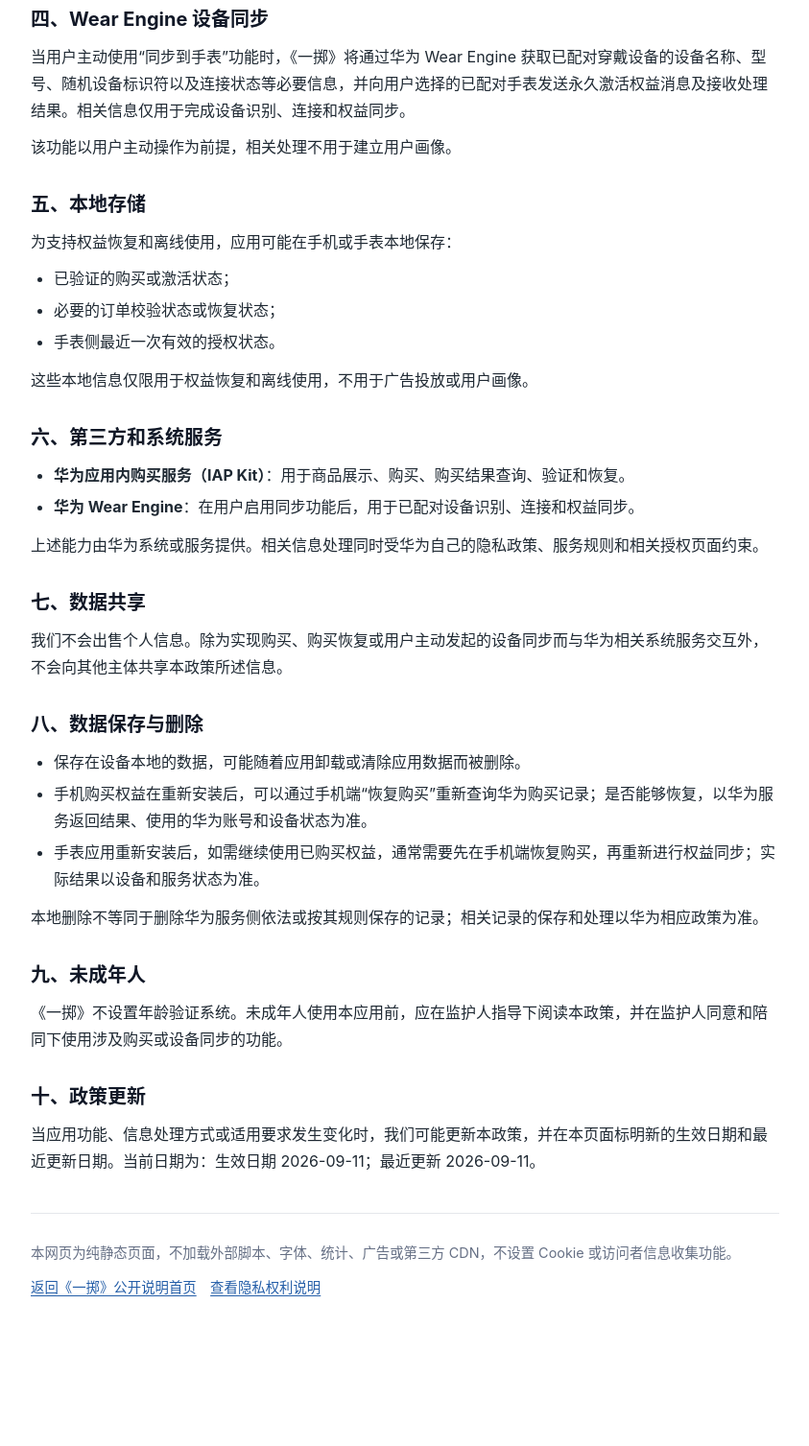
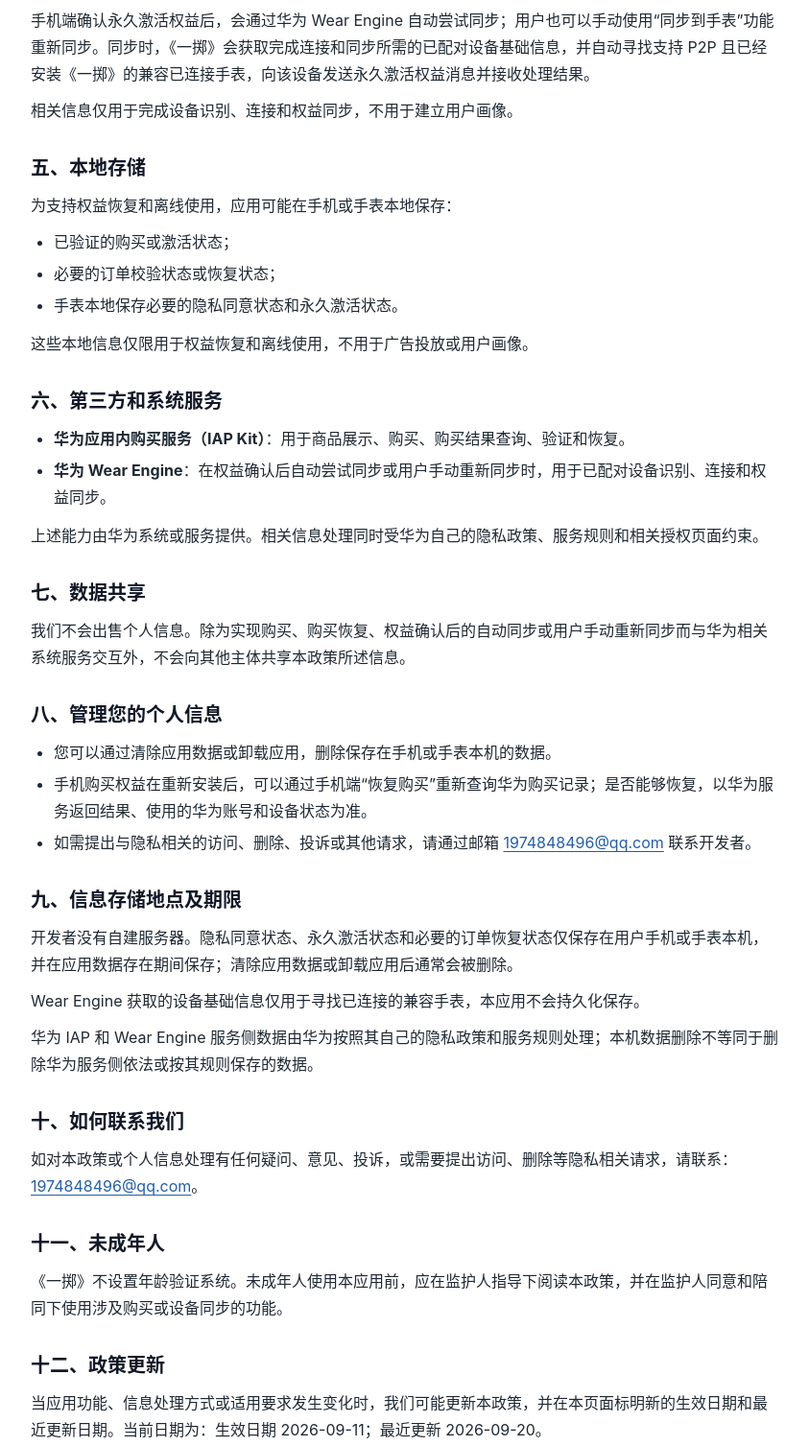
Before and after one commit to cnwjz/yizhi-pages, a plain HTML site: page privacy-policy.html in a window 1280 px wide. Shown: the part 846-2353 px from the top of the page at 96% size, without its empty margins (218-1061 px from the left). Before the commit the page ends 2266 px from the top, so only its background shows below. Drawn offline with Linux system fonts and the light colour scheme.

Commit message:
update privacy policy for release review

```diff
--- a/privacy-policy.html
+++ b/privacy-policy.html
@@ -85,12 +85,11 @@
 <body>
   <main>
     <h1>《一掷》隐私政策</h1>
-    <p class="meta">生效日期：2026-09-11　最近更新：2026-09-11</p>
+    <p class="meta">生效日期：2026-09-11　最近更新：2026-09-20</p>
 
     <section aria-labelledby="basic-info">
       <h2 id="basic-info">一、基本信息</h2>
       <p>《一掷》包含手机端和手表端，由王景震开发。</p>
-      <p>联系邮箱：<a href="mailto:1974848496@qq.com">1974848496@qq.com</a></p>
       <p>本政策用于说明《一掷》在提供投掷、购买、权益恢复和设备同步相关功能时，可能处理的信息、使用目的以及用户可以行使的权利。</p>
     </section>
 
@@ -114,8 +113,8 @@
 
     <section aria-labelledby="wear-engine">
       <h2 id="wear-engine">四、Wear Engine 设备同步</h2>
-      <p>当用户主动使用“同步到手表”功能时，《一掷》将通过华为 Wear Engine 获取已配对穿戴设备的设备名称、型号、随机设备标识符以及连接状态等必要信息，并向用户选择的已配对手表发送永久激活权益消息及接收处理结果。相关信息仅用于完成设备识别、连接和权益同步。</p>
-      <p>该功能以用户主动操作为前提，相关处理不用于建立用户画像。</p>
+      <p>手机端确认永久激活权益后，会通过华为 Wear Engine 自动尝试同步；用户也可以手动使用“同步到手表”功能重新同步。同步时，《一掷》会获取完成连接和同步所需的已配对设备基础信息，并自动寻找支持 P2P 且已经安装《一掷》的兼容已连接手表，向该设备发送永久激活权益消息并接收处理结果。</p>
+      <p>相关信息仅用于完成设备识别、连接和权益同步，不用于建立用户画像。</p>
     </section>
 
     <section aria-labelledby="local-storage">
@@ -124,7 +123,7 @@
       <ul>
         <li>已验证的购买或激活状态；</li>
         <li>必要的订单校验状态或恢复状态；</li>
-        <li>手表侧最近一次有效的授权状态。</li>
+        <li>手表本地保存必要的隐私同意状态和永久激活状态。</li>
       </ul>
       <p>这些本地信息仅限用于权益恢复和离线使用，不用于广告投放或用户画像。</p>
     </section>
@@ -133,34 +132,45 @@
       <h2 id="third-party">六、第三方和系统服务</h2>
       <ul>
         <li><strong>华为应用内购买服务（IAP Kit）</strong>：用于商品展示、购买、购买结果查询、验证和恢复。</li>
-        <li><strong>华为 Wear Engine</strong>：在用户启用同步功能后，用于已配对设备识别、连接和权益同步。</li>
+        <li><strong>华为 Wear Engine</strong>：在权益确认后自动尝试同步或用户手动重新同步时，用于已配对设备识别、连接和权益同步。</li>
       </ul>
       <p>上述能力由华为系统或服务提供。相关信息处理同时受华为自己的隐私政策、服务规则和相关授权页面约束。</p>
     </section>
 
     <section aria-labelledby="sharing">
       <h2 id="sharing">七、数据共享</h2>
-      <p>我们不会出售个人信息。除为实现购买、购买恢复或用户主动发起的设备同步而与华为相关系统服务交互外，不会向其他主体共享本政策所述信息。</p>
+      <p>我们不会出售个人信息。除为实现购买、购买恢复、权益确认后的自动同步或用户手动重新同步而与华为相关系统服务交互外，不会向其他主体共享本政策所述信息。</p>
+    </section>
+
+    <section aria-labelledby="management">
+      <h2 id="management">八、管理您的个人信息</h2>
+      <ul>
+        <li>您可以通过清除应用数据或卸载应用，删除保存在手机或手表本机的数据。</li>
+        <li>手机购买权益在重新安装后，可以通过手机端“恢复购买”重新查询华为购买记录；是否能够恢复，以华为服务返回结果、使用的华为账号和设备状态为准。</li>
+        <li>如需提出与隐私相关的访问、删除、投诉或其他请求，请通过邮箱 <a href="mailto:1974848496@qq.com">1974848496@qq.com</a> 联系开发者。</li>
+      </ul>
     </section>
 
     <section aria-labelledby="retention">
-      <h2 id="retention">八、数据保存与删除</h2>
-      <ul>
-        <li>保存在设备本地的数据，可能随着应用卸载或清除应用数据而被删除。</li>
-        <li>手机购买权益在重新安装后，可以通过手机端“恢复购买”重新查询华为购买记录；是否能够恢复，以华为服务返回结果、使用的华为账号和设备状态为准。</li>
-        <li>手表应用重新安装后，如需继续使用已购买权益，通常需要先在手机端恢复购买，再重新进行权益同步；实际结果以设备和服务状态为准。</li>
-      </ul>
-      <p>本地删除不等同于删除华为服务侧依法或按其规则保存的记录；相关记录的保存和处理以华为相应政策为准。</p>
+      <h2 id="retention">九、信息存储地点及期限</h2>
+      <p>开发者没有自建服务器。隐私同意状态、永久激活状态和必要的订单恢复状态仅保存在用户手机或手表本机，并在应用数据存在期间保存；清除应用数据或卸载应用后通常会被删除。</p>
+      <p>Wear Engine 获取的设备基础信息仅用于寻找已连接的兼容手表，本应用不会持久化保存。</p>
+      <p>华为 IAP 和 Wear Engine 服务侧数据由华为按照其自己的隐私政策和服务规则处理；本机数据删除不等同于删除华为服务侧依法或按其规则保存的数据。</p>
+    </section>
+
+    <section aria-labelledby="contact">
+      <h2 id="contact">十、如何联系我们</h2>
+      <p>如对本政策或个人信息处理有任何疑问、意见、投诉，或需要提出访问、删除等隐私相关请求，请联系：<a href="mailto:1974848496@qq.com">1974848496@qq.com</a>。</p>
     </section>
 
     <section aria-labelledby="minors">
-      <h2 id="minors">九、未成年人</h2>
+      <h2 id="minors">十一、未成年人</h2>
       <p>《一掷》不设置年龄验证系统。未成年人使用本应用前，应在监护人指导下阅读本政策，并在监护人同意和陪同下使用涉及购买或设备同步的功能。</p>
     </section>
 
     <section aria-labelledby="updates">
-      <h2 id="updates">十、政策更新</h2>
-      <p>当应用功能、信息处理方式或适用要求发生变化时，我们可能更新本政策，并在本页面标明新的生效日期和最近更新日期。当前日期为：生效日期 2026-09-11；最近更新 2026-09-11。</p>
+      <h2 id="updates">十二、政策更新</h2>
+      <p>当应用功能、信息处理方式或适用要求发生变化时，我们可能更新本政策，并在本页面标明新的生效日期和最近更新日期。当前日期为：生效日期 2026-09-11；最近更新 2026-09-20。</p>
     </section>
 
     <footer>
```
Also changed, not shown: privacy-rights.html (+1 -1 lines).
